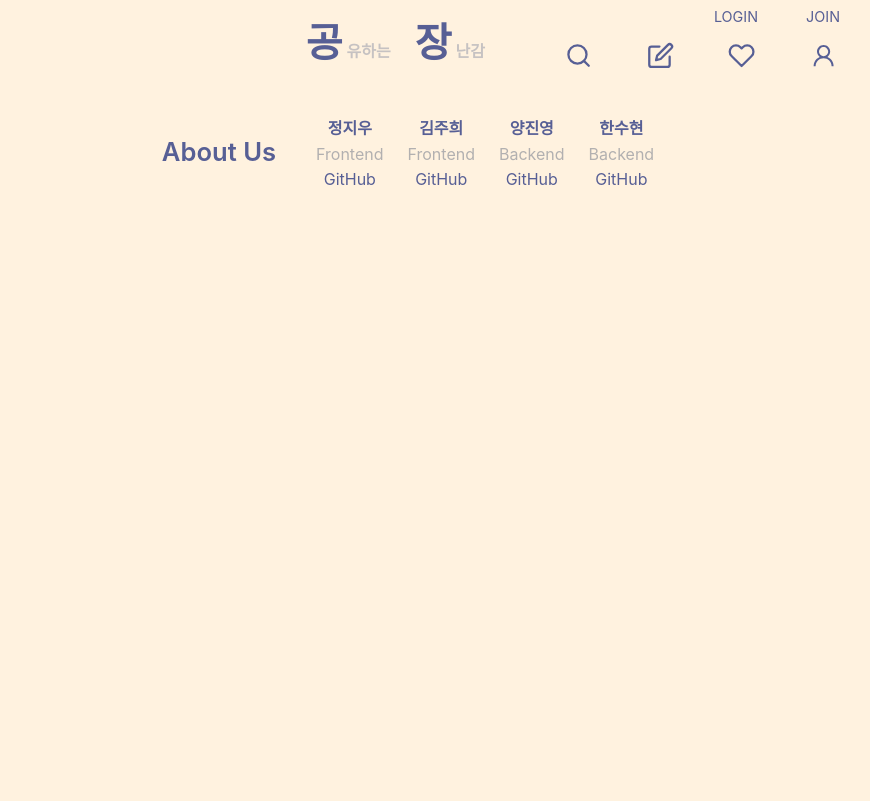
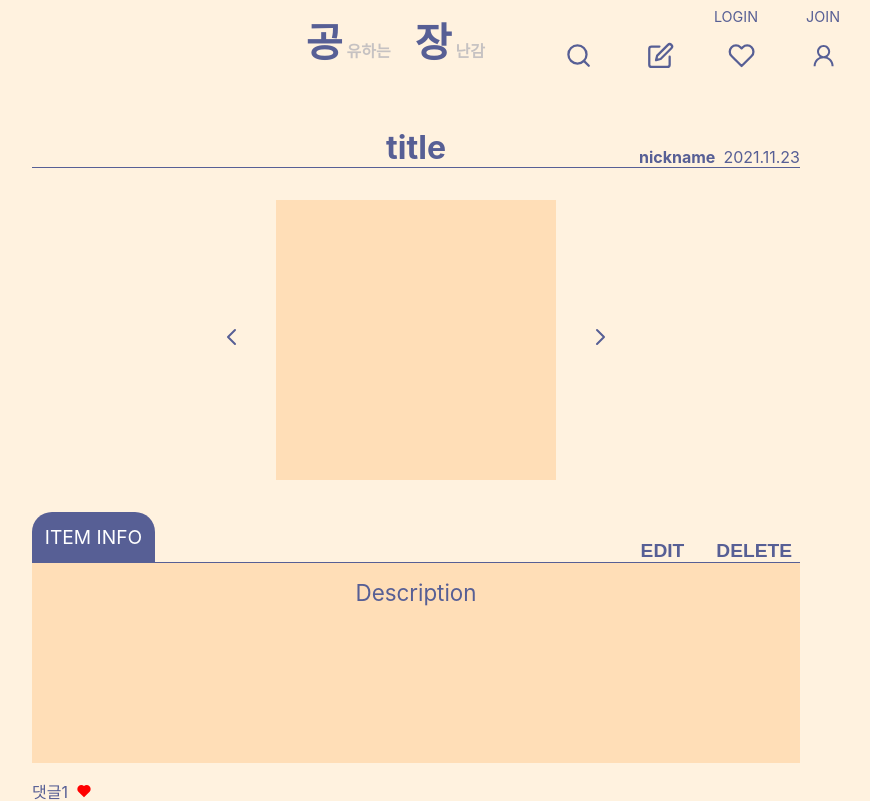
Before and after one commit to yjy1412/GongJang, a React (Create React App) app in the folder client/: page /postDetail/1 in a window 1280 px wide. Shown: the top 801 px of the page, without its empty margins (224-1094 px from the left). Built offline with nearby package versions, Linux system fonts and the light colour scheme.

Commit message:
feat : 상세 페이지 컴포넌트 생성

```diff
--- a/client/src/pages/PostDetail.js
+++ b/client/src/pages/PostDetail.js
@@ -1,10 +1,88 @@
 import React from 'react';
+import styled from 'styled-components';
+import Comments from '../components/postDetail/Comments';
+import ItemImgSlide from '../components/postDetail/ItemImgSlide';
+
+const PostDetailBlock = styled.div`
+  width: 60%;
+  margin: 0 auto;
+  .title {
+    position: relative;
+    border-bottom: 1px solid #575F95;
+    margin: 3rem 0 2rem;
+    h3 {
+      text-align: center;
+      width: 100%;
+      font-size: 2rem;
+    }
+    .writer {
+      position: absolute;
+      right: 0;
+      bottom: 0;
+      span {
+        margin-left: 0.5rem;
+      }
+    }
+  }
+  .wrap {
+    display: flex;
+    justify-content: space-between;
+    align-items: flex-end;
+    border-bottom: 1px solid #575F95;
+    .info {
+      padding: 0.8rem;
+      color: #fff;
+      background: #575F95;
+      border-radius: 20px 20px 0 0;
+      p {
+        font-size: 1.2rem;
+      }
+    }
+    button {
+      font-size: 1.2rem;
+      font-weight: 600;
+      margin-left: 1rem;
+      color: #575F95;
+      padding: 0.5rem 0.5rem 0;
+      cursor: pointer;
+    }
+  }
+  .desc {
+    height: 200px;
+    background: #ffdeb7;
+    padding: 1rem 0;
+    text-align: center;
+    p {
+      font-size: 1.4rem;
+    }
+  }
+`;
 
 const PostDetail = () => {
   return (
-    <div>
-
-    </div>
+    <PostDetailBlock>
+      <div className="title">
+        <h3>title</h3>
+        <div className="writer">
+          <span><b>nickname</b></span>
+          <span>2021.11.23</span>
+        </div>
+      </div>
+      <ItemImgSlide/>
+      <div className="wrap">
+        <div className="info">
+          <p>ITEM INFO</p>
+        </div>
+        <div className="btn-box">
+          <button>EDIT</button>
+          <button>DELETE</button>
+        </div>
+      </div>
+      <div className="desc">
+        <p>Description</p>
+      </div>
+      <Comments/>
+    </PostDetailBlock>
   );
 };
 
```
